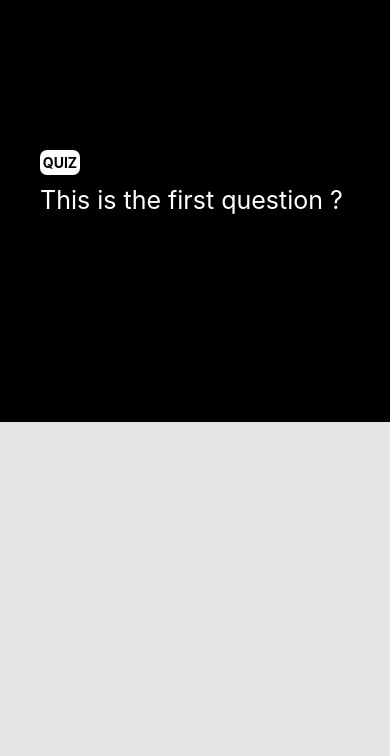
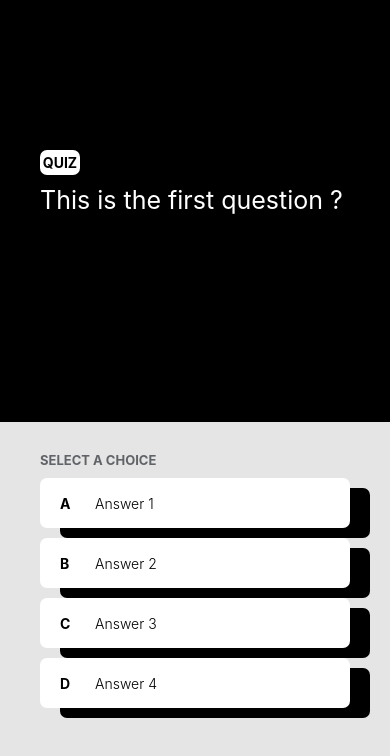
Before and after one commit to QuillsB/Quizz-App, a React Native app: screen / in a window 390 px wide. Shown: the top 756 px of the page. Built offline with nearby package versions, Linux system fonts and the light colour scheme.

Commit message:
Feature/first version of bottom part (#2)
* Basic Display of all elements of the bottomPart.

* Add complete Basic answerSelector

```diff
--- /dev/null
+++ b/components/BottomPart/answerSelector.js
@@ -0,0 +1,37 @@
+import React from 'react';
+import { Text, StyleSheet, View } from 'react-native';
+
+export default function AnswerSelector(props) {
+  const { answer } = props;
+
+  return (
+    <View style={styles.answerSelectorContainer}>
+      <Text style={styles.answerOrderText}>{answer.order}</Text>
+      <Text style={styles.answerLabelText}>{answer.label}</Text>
+    </View>
+  );
+}
+
+const styles = StyleSheet.create({
+  answerSelectorContainer: {
+    flex: 1,
+    flexDirection: 'row',
+    maxWidth: 400,
+    maxHeight: 50,
+    borderRadius: 7,
+    backgroundColor: "#ffffff",
+    marginBottom: 10,
+    alignItems: 'center',
+    shadowOffset: { width: 20, height: 10 }
+  },
+  answerOrderText: {
+    flex: 1,
+    fontWeight: 'bold',
+    marginHorizontal: 20,
+    maxWidth: 15
+  },
+  answerLabelText: {
+    flex: 5,
+    fontWeight: '300'
+  }
+})
--- /dev/null
+++ b/components/BottomPart/bottomPart.js
@@ -0,0 +1,21 @@
+import React from 'react';
+import { StyleSheet, View } from 'react-native';
+
+import Choices from './choices';
+
+export default function BottomPart() {
+  return (
+    <View style={styles.bottomPartContainer}>
+      <Choices />
+    </View>
+  );
+}
+
+const styles = StyleSheet.create({
+  bottomPartContainer: {
+    flex: 1,
+    paddingTop: 30,
+    paddingHorizontal: 40,
+    backgroundColor: "#E5E5E5"
+  }
+});
--- /dev/null
+++ b/components/BottomPart/choices.js
@@ -0,0 +1,28 @@
+import React from 'react';
+import { View, StyleSheet, Text } from 'react-native';
+
+import AnswerSelector from './answerSelector';
+
+export default function Choices() {
+  return (
+    <View style={styles.choicesContainer}>
+      <Text style={styles.choiceTitleText}>SELECT A CHOICE</Text>
+      <AnswerSelector answer={{label: "Answer 1", order: "A"}}/>
+      <AnswerSelector answer={{label: "Answer 2", order: "B"}}/>
+      <AnswerSelector answer={{label: "Answer 3", order: "C"}}/>
+      <AnswerSelector answer={{label: "Answer 4", order: "D"}}/>
+    </View>
+  );
+}
+
+const styles = StyleSheet.create({
+  choicesContainer: {
+    flex: 1,
+  },
+  choiceTitleText: {
+    color: '#606367',
+    fontSize: 13,
+    fontWeight: 'bold',
+    marginBottom: 10
+  }
+});
--- a/components/quizScreen.js
+++ b/components/quizScreen.js
@@ -2,6 +2,7 @@ import React from 'react';
 import { StyleSheet, View } from 'react-native';
 
 import QuestionTitle from './questionTitle';
+import BottomPart from './BottomPart/bottomPart';
 
 export default function QuizScreen() {
   return (
@@ -10,6 +11,7 @@ export default function QuizScreen() {
         <QuestionTitle />
       </View>
       <View style={styles.quizScreenBottomPart}>
+        <BottomPart />
       </View>
     </View>
   );
```
